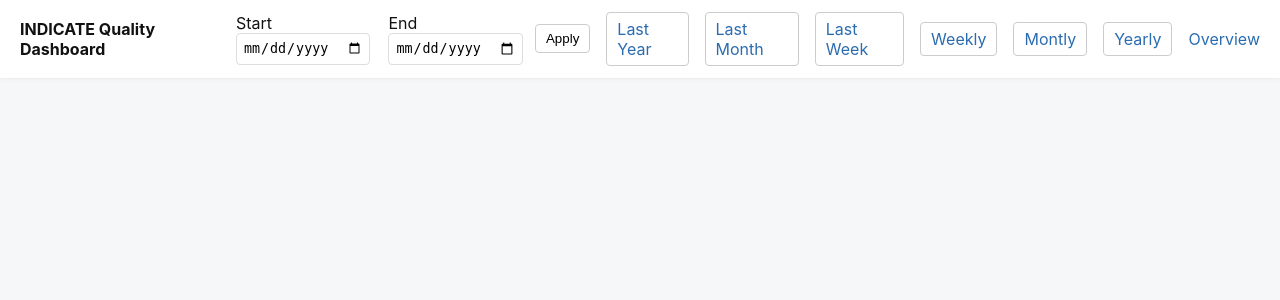
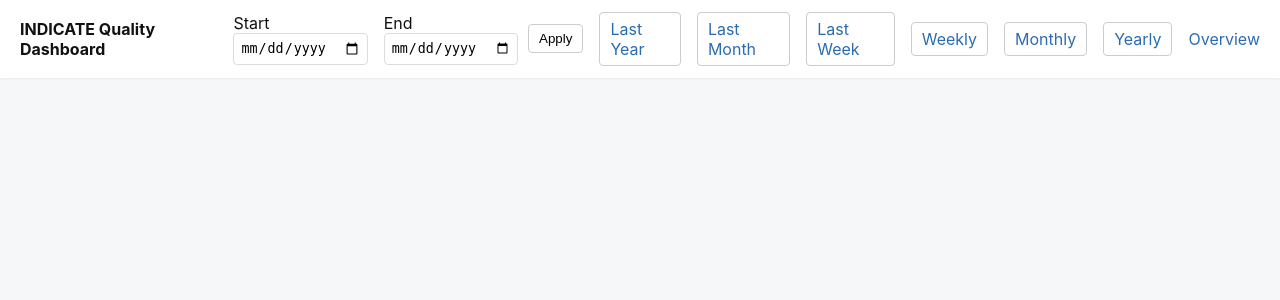
Before and after one commit to indicate-eu/benchmarking-dashboard, a Python web app: template templates/base.html in a window 1280 px wide. Shown: the top 300 px of the page. Run offline with Jinja, Linux system fonts and the light colour scheme; the template is opened without the code that fills it, so the values that code supplies are empty.

Commit message:
In base template, fix typo in navigation bar

```diff
--- a/app.py
+++ b/app.py
@@ -151,7 +151,7 @@ app = Starlette(debug=configuration.debug_mode, routes=[
     Route('/healthcheck', health_check(state)),
 ])
 
-__version__ = '1.1.2'
+__version__ = '1.1.3'
 
 if __name__ == "__main__":
     import uvicorn
--- a/templates/base.html
+++ b/templates/base.html
@@ -4,7 +4,7 @@
     <meta charset="utf-8">
     <meta name="viewport" content="width=device-width,initial-scale=1">
     <title>INDICATE Quality Dashboard</title>
-      <link rel="icon" type="image/svg" href="/static/favicon.svg"/>
+    <link rel="icon" type="image/svg" href="/static/favicon.svg"/>
     <link rel="stylesheet" href="/static/style.css">
     <link href="/static/SimpleDataTables.css" rel="stylesheet" type="text/css">
     <script type="module">{% block script %}{% endblock %}</script>
@@ -34,7 +34,7 @@
         {% if period == 'monthly' %}
             <div class="fakebutton active">Monthly</div>
         {% else %}
-            <a class="fakebutton" href="?period=monthly&start={{ start }}&end={{ end }}">Montly</a>
+            <a class="fakebutton" href="?period=monthly&start={{ start }}&end={{ end }}">Monthly</a>
         {% endif %}
 
         {% if period == 'yearly' %}
```
